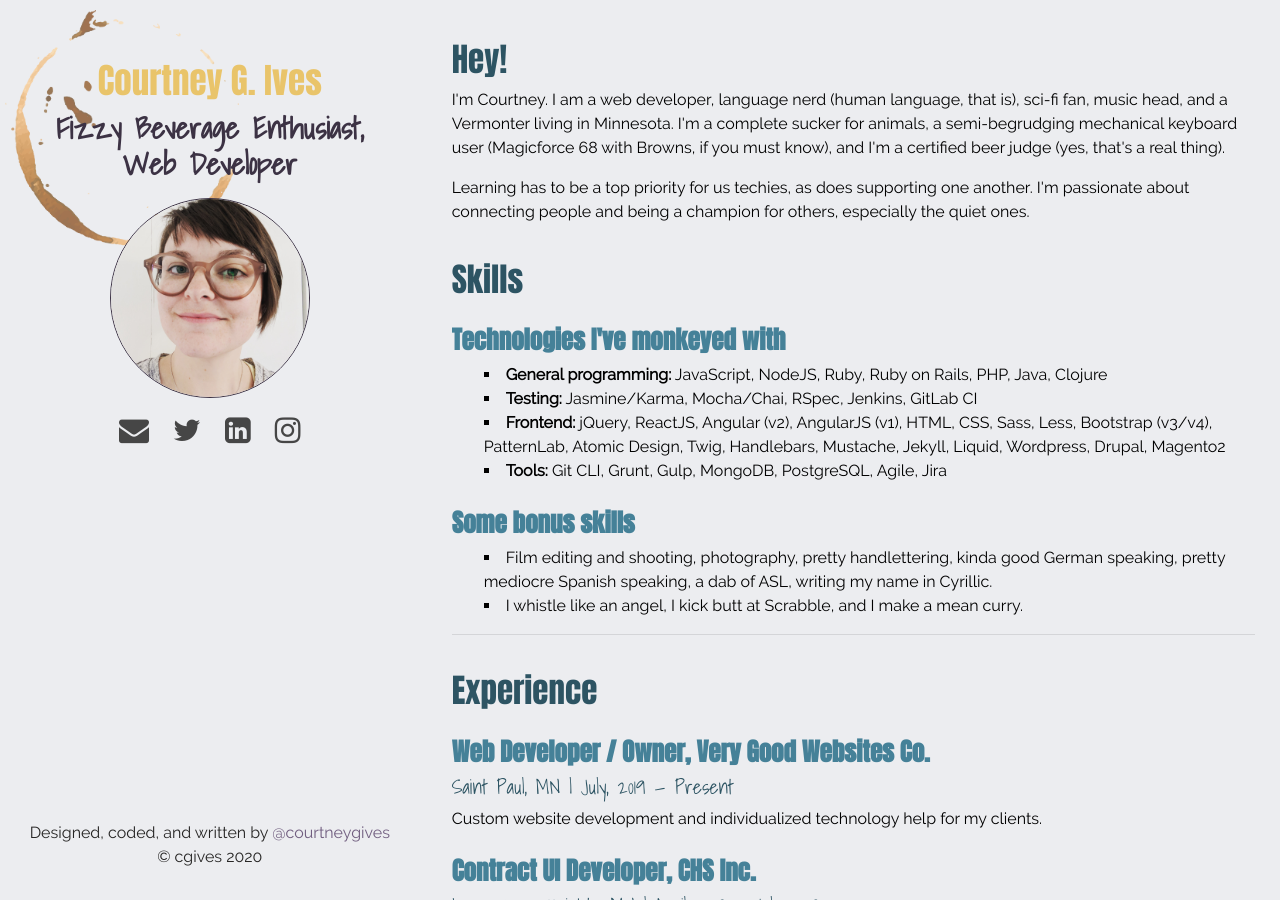
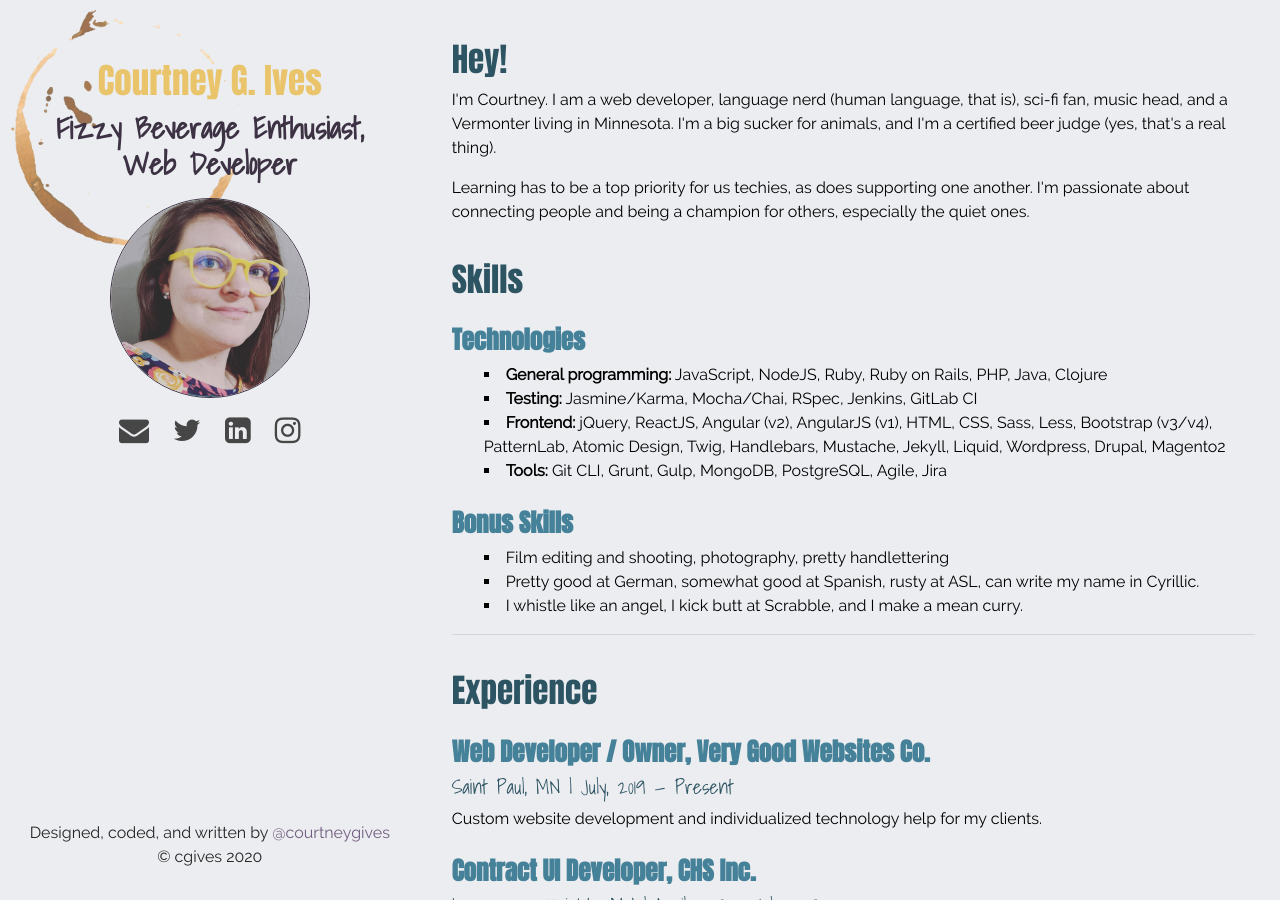
Before and after one commit to courtneygives/courtneygives.github.io, a Jekyll site: the page built from index.html, in a window 1280 px wide and 900 px high. Built offline with Jekyll 4.4.1, drawn with Linux system fonts in a browser that asks for light colours; nearby versions of some CDN libraries.

Commit message:
Move favicon, new portrait, slight text changes

```diff
--- a/index.html
+++ b/index.html
@@ -8,19 +8,20 @@ layout: default
 
   <h1 class="resume-section">Hey!</h1>
   <div class="job-desc">
-    <p>I'm Courtney. I am a web developer, language nerd (human language, that is), sci-fi fan, music head, and a Vermonter living in  Minnesota. I'm a complete sucker for animals, a semi-begrudging mechanical keyboard user (Magicforce 68 with Browns, if you must know), and I'm a certified beer judge (yes, that's a real thing).</p>
+    <p>I'm Courtney. I am a web developer, language nerd (human language, that is), sci-fi fan, music head, and a Vermonter living in  Minnesota. I'm a big sucker for animals, and I'm a certified beer judge (yes, that's a real thing).</p>
     <p>Learning has to be a top priority for us techies, as does supporting one another. I'm passionate about connecting people and being a champion for others, especially the quiet ones.<p>
   </div>
 
     <h1 class="resume-section">Skills</h1>
-    <h2 class="job-title">Technologies I've monkeyed with</h2>
+    <h2 class="job-title">Technologies</h2>
     <div class="job-desc">
       <li><strong>General programming:</strong> JavaScript, NodeJS, Ruby, Ruby on Rails, PHP, Java, Clojure</li>
       <li><strong>Testing:</strong> Jasmine/Karma, Mocha/Chai, RSpec, Jenkins, GitLab CI</li>
       <li><strong>Frontend:</strong> jQuery, ReactJS, Angular (v2), AngularJS (v1), HTML, CSS, Sass, Less, Bootstrap (v3/v4), PatternLab, Atomic Design, Twig, Handlebars, Mustache, Jekyll, Liquid, Wordpress, Drupal, Magento2</li>
       <li><strong>Tools:</strong> Git CLI, Grunt, Gulp, MongoDB, PostgreSQL, Agile, Jira</li>
-      <h2 class="job-title">Some bonus skills</h2>
-      <li>Film editing and shooting, photography, pretty handlettering, kinda good German speaking, pretty mediocre Spanish speaking, a dab of ASL, writing my name in Cyrillic.</li>
+      <h2 class="job-title">Bonus Skills</h2>
+      <li>Film editing and shooting, photography, pretty handlettering</li>
+      <li>Pretty good at German, somewhat good at Spanish, rusty at ASL, can write my name in Cyrillic.</li>
       <li>I whistle like an angel, I kick butt at Scrabble, and I make a mean curry.</li>
     </div>
 
```
Also changed, not shown: favicon-16x16.png (renamed from media/favicon-16x16.png), favicon-32x32.png (renamed from media/favicon-32x32.png), favicon.ico (renamed from media/favicon.ico), media/portrait.jpg, media/portrait_2018.jpg (added), readme.md (added), 1 other file.
